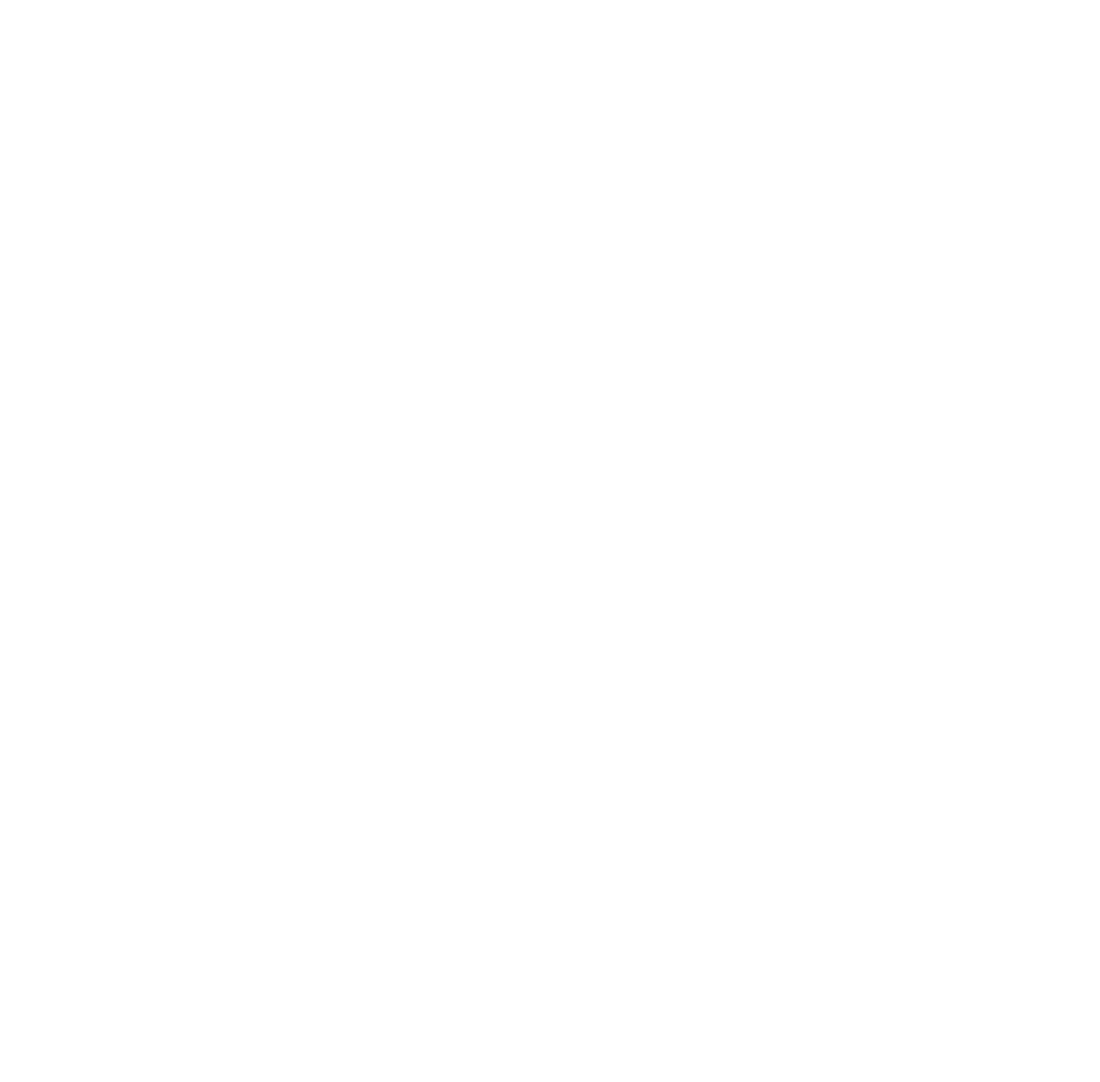
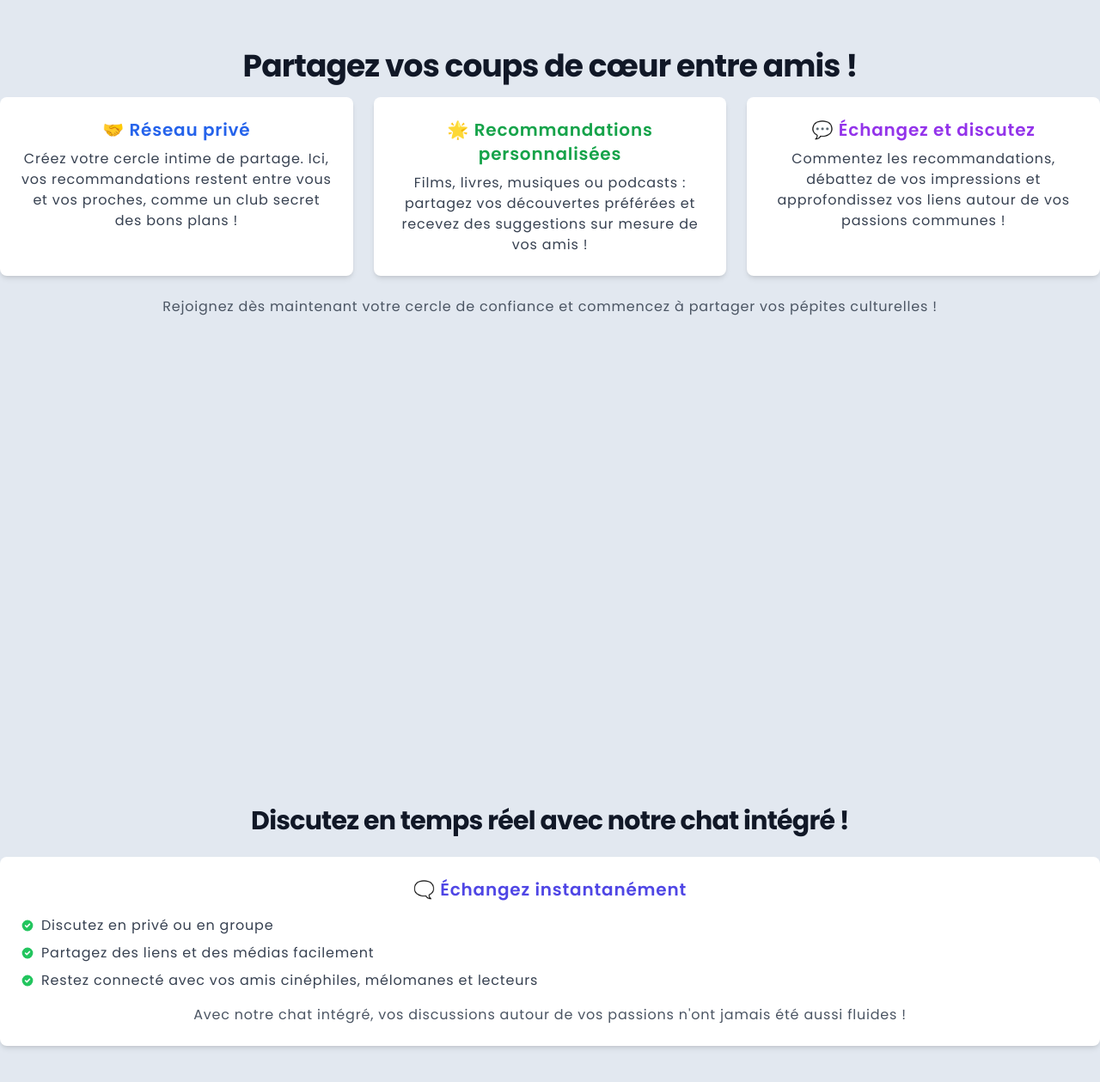
Before and after one commit to nicoriera/printculture-front, a Vue app: page / in a window 1280 px wide. Shown: the part 1051-2310 px from the top of the page at 86% size. Before the commit the page ends 800 px from the top, so only its background shows below. Built offline with nearby package versions, Linux system fonts and the light colour scheme.

Commit message:
page recommendation list by type

```diff
--- a/src/App.vue
+++ b/src/App.vue
@@ -100,7 +100,7 @@ const toggleMobileMenu = () => {
             <li>
               <router-link
                 to="/"
-                class="block py-2 pr-4 pl-3 text-gray-700 border-b border-gray-100 hover:bg-gray-50 lg:hover:bg-transparent lg:border-0 lg:hover:text-primary-700 lg:p-0 dark:text-gray-400 lg:dark:hover:text-white dark:hover:bg-gray-700 dark:hover:text-white lg:dark:hover:bg-transparent dark:border-gray-700"
+                class="block py-2 pr-4 pl-3 text-gray-700 border-gray-100 hover:bg-gray-50 lg:hover:bg-transparent lg:border-0 lg:hover:text-primary-700 lg:p-0 dark:text-gray-400 lg:dark:hover:text-white dark:hover:bg-gray-700 dark:hover:text-white lg:dark:hover:bg-transparent dark:border-gray-700"
               >
                 Home
               </router-link>
--- a/src/services/recomendation.ts
+++ b/src/services/recomendation.ts
@@ -3,7 +3,7 @@ import type { IRecommendation } from '@/types/recommendation'
 
 const apiUrl = import.meta.env.VITE_APP_API_URL
 
-const useHomeService = () => {
+const useRecommendationService = () => {
   const getRecommendations = async () => {
     try {
       const response = await fetch(`${apiUrl}/recommendations`)
@@ -68,4 +68,4 @@ const useHomeService = () => {
   }
 }
 
-export default useHomeService
+export default useRecommendationService
--- a/src/views/HomeView.vue
+++ b/src/views/HomeView.vue
@@ -11,6 +11,92 @@
           Connect with our print mate.
         </p>
       </div>
+
+      <div class="mx-auto h-dvh flex flex-col justify-center mb-8 lg:mb-16">
+        <h2 class="mb-4 text-4xl tracking-tight font-bold text-gray-900 dark:text-white">
+          Partagez vos coups de cœur entre amis !
+        </h2>
+        <div class="grid grid-cols-1 md:grid-cols-3 gap-6">
+          <div class="bg-white dark:bg-gray-800 p-6 rounded-lg shadow-md">
+            <h3 class="text-xl font-semibold mb-2 text-blue-600 dark:text-blue-400">
+              🤝 Réseau privé
+            </h3>
+            <p class="text-gray-700 dark:text-gray-300">
+              Créez votre cercle intime de partage. Ici, vos recommandations restent entre vous et
+              vos proches, comme un club secret des bons plans !
+            </p>
+          </div>
+          <div class="bg-white dark:bg-gray-800 p-6 rounded-lg shadow-md">
+            <h3 class="text-xl font-semibold mb-2 text-green-600 dark:text-green-400">
+              🌟 Recommandations personnalisées
+            </h3>
+            <p class="text-gray-700 dark:text-gray-300">
+              Films, livres, musiques ou podcasts : partagez vos découvertes préférées et recevez
+              des suggestions sur mesure de vos amis !
+            </p>
+          </div>
+          <div class="bg-white dark:bg-gray-800 p-6 rounded-lg shadow-md">
+            <h3 class="text-xl font-semibold mb-2 text-purple-600 dark:text-purple-400">
+              💬 Échangez et discutez
+            </h3>
+            <p class="text-gray-700 dark:text-gray-300">
+              Commentez les recommandations, débattez de vos impressions et approfondissez vos liens
+              autour de vos passions communes !
+            </p>
+          </div>
+        </div>
+        <p class="mt-6 text-center text-gray-600 dark:text-gray-400">
+          Rejoignez dès maintenant votre cercle de confiance et commencez à partager vos pépites
+          culturelles !
+        </p>
+      </div>
+
+      <div class="mx-auto h-dvh flex flex-col justify-center mb-8 lg:mb-16">
+        <h2 class="mb-6 text-3xl tracking-tight font-bold text-gray-900 dark:text-white">
+          Discutez en temps réel avec notre chat intégré !
+        </h2>
+        <div class="bg-white dark:bg-gray-800 p-6 rounded-lg shadow-md">
+          <h3 class="text-xl font-semibold mb-4 text-indigo-600 dark:text-indigo-400">
+            🗨️ Échangez instantanément
+          </h3>
+          <ul class="space-y-2 text-gray-700 dark:text-gray-300">
+            <li class="flex items-center">
+              <svg class="w-4 h-4 mr-2 text-green-500" fill="currentColor" viewBox="0 0 20 20">
+                <path
+                  fill-rule="evenodd"
+                  d="M10 18a8 8 0 100-16 8 8 0 000 16zm3.707-9.293a1 1 0 00-1.414-1.414L9 10.586 7.707 9.293a1 1 0 00-1.414 1.414l2 2a1 1 0 001.414 0l4-4z"
+                  clip-rule="evenodd"
+                />
+              </svg>
+              Discutez en privé ou en groupe
+            </li>
+            <li class="flex items-center">
+              <svg class="w-4 h-4 mr-2 text-green-500" fill="currentColor" viewBox="0 0 20 20">
+                <path
+                  fill-rule="evenodd"
+                  d="M10 18a8 8 0 100-16 8 8 0 000 16zm3.707-9.293a1 1 0 00-1.414-1.414L9 10.586 7.707 9.293a1 1 0 00-1.414 1.414l2 2a1 1 0 001.414 0l4-4z"
+                  clip-rule="evenodd"
+                />
+              </svg>
+              Partagez des liens et des médias facilement
+            </li>
+            <li class="flex items-center">
+              <svg class="w-4 h-4 mr-2 text-green-500" fill="currentColor" viewBox="0 0 20 20">
+                <path
+                  fill-rule="evenodd"
+                  d="M10 18a8 8 0 100-16 8 8 0 000 16zm3.707-9.293a1 1 0 00-1.414-1.414L9 10.586 7.707 9.293a1 1 0 00-1.414 1.414l2 2a1 1 0 001.414 0l4-4z"
+                  clip-rule="evenodd"
+                />
+              </svg>
+              Restez connecté avec vos amis cinéphiles, mélomanes et lecteurs
+            </li>
+          </ul>
+          <p class="mt-4 text-gray-600 dark:text-gray-400">
+            Avec notre chat intégré, vos discussions autour de vos passions n'ont jamais été aussi
+            fluides !
+          </p>
+        </div>
+      </div>
     </div>
   </section>
 </template>
```
Also changed, not shown: src/views/RecomendationListView.vue (+86 -10 lines).
